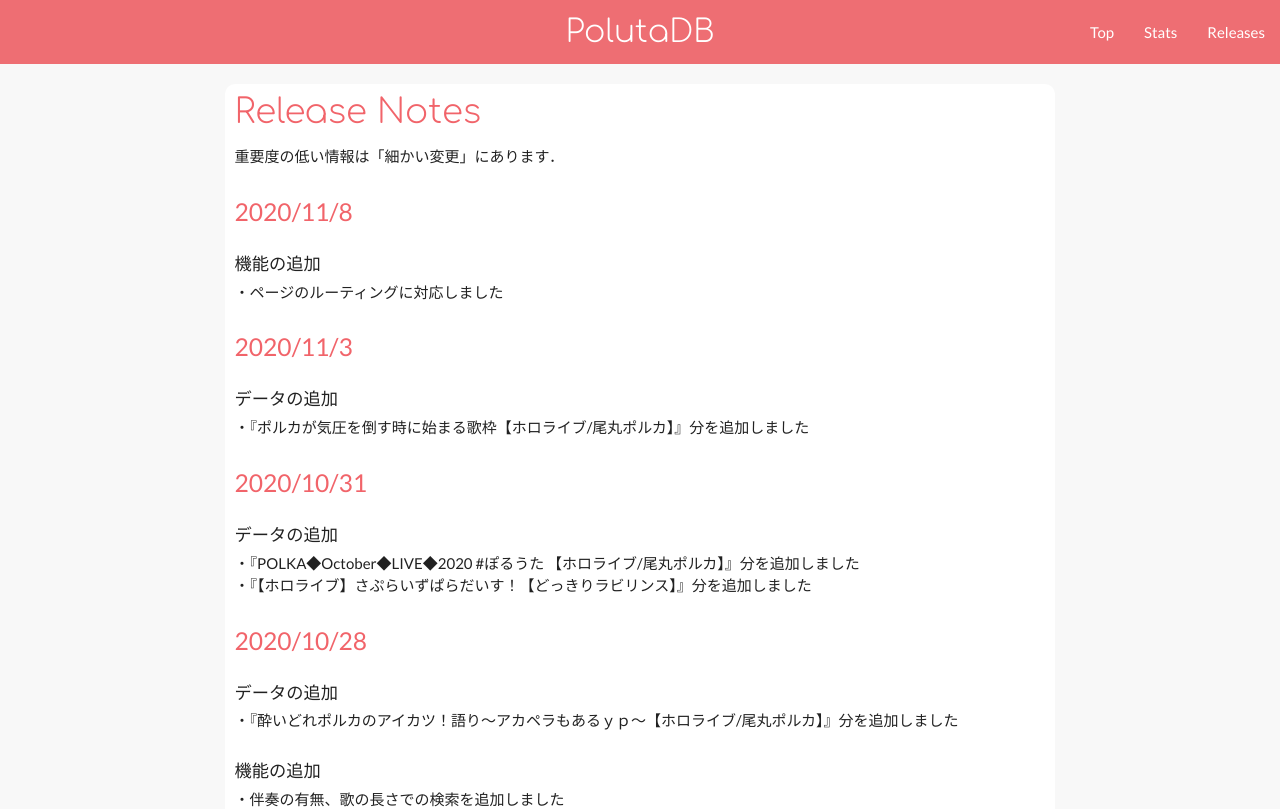
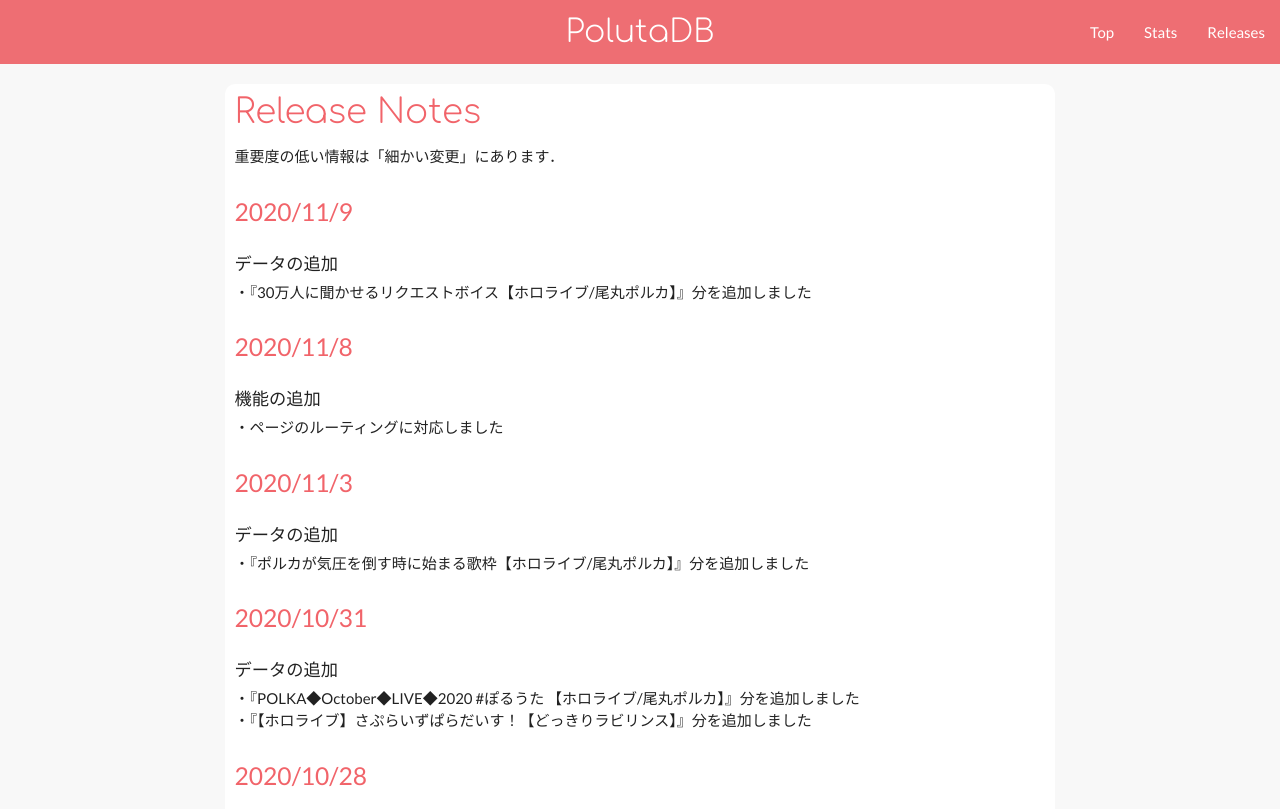
Before and after one commit to YunosukeY/polutadb, a React (Create React App) app: page /releases in a window 1280 px wide. Shown: the top 809 px of the page. Built offline with nearby package versions, Linux system fonts and the light colour scheme.

Commit message:
add data

```diff
--- a/src/data.ts
+++ b/src/data.ts
@@ -135,6 +135,12 @@ const videos: Video[] = [
     title: 'ポルカが気圧を倒す時に始まる歌枠【ホロライブ/尾丸ポルカ】',
     date: '2020/11/3',
     typeId: 2,
+  },
+  { // 16
+    id: 'UeTl2y9Vqg8',
+    title: '30万人に聞かせるリクエストボイス【ホロライブ/尾丸ポルカ】',
+    date: '2020/10/12',
+    typeId: 5,
   },
 ]
 
@@ -516,6 +522,8 @@ export const singings: Singing[] = [
   new Singing(8, 75, '10735'),
   new Singing(8, 76, '11105'),
   new Singing(8, 77, '11295'),
+  new Singing(16, 51, '7028'),
+  new Singing(16, 0, '7253', true, false),
   new Singing(9, 2, '172'),
   new Singing(9, 78, '406'),
   new Singing(9, 79, '687'),
--- a/src/releases.tsx
+++ b/src/releases.tsx
@@ -5,6 +5,10 @@ export function Releases() {
     <div className='pane'>
       <h4>Release Notes</h4>
       重要度の低い情報は「細かい変更」にあります．<br />
+
+      <h5 className='release-date'>2020/11/9</h5>
+      <h6 className='release-content'>データの追加</h6>
+      ・『30万人に聞かせるリクエストボイス【ホロライブ/尾丸ポルカ】』分を追加しました<br />
 
       <h5 className='release-date'>2020/11/8</h5>
       <h6 className='release-content'>機能の追加</h6>
```
